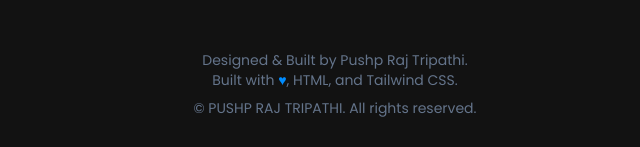
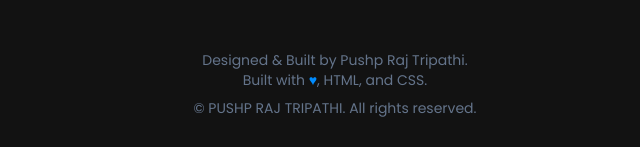
Before and after one commit to Pushpa1raj/teenas, a plain HTML site: page index.html in a window 1280 px wide. Shown: the part 2082-2229 px from the top of the page, 305-945 px from the left. Drawn offline with nearby package versions, Linux system fonts and the light colour scheme.

Commit message:
Update index.html

```diff
--- a/index.html
+++ b/index.html
@@ -191,7 +191,7 @@
     <footer class="py-8">
         <div class="container mx-auto px-6 md:px-12 lg:px-20 text-center text-slate-500 text-sm">
             <p>Designed & Built by Pushp Raj Tripathi.</p>
-            <p>Built with <span class="text-accent">♥</span>, HTML, and Tailwind CSS.</p>
+            <p>Built with <span class="text-accent">♥</span>, HTML, and  CSS.</p>
             <p class="mt-2">© PUSHP RAJ TRIPATHI. All rights reserved.</p>
         </div>
     </footer>
```
